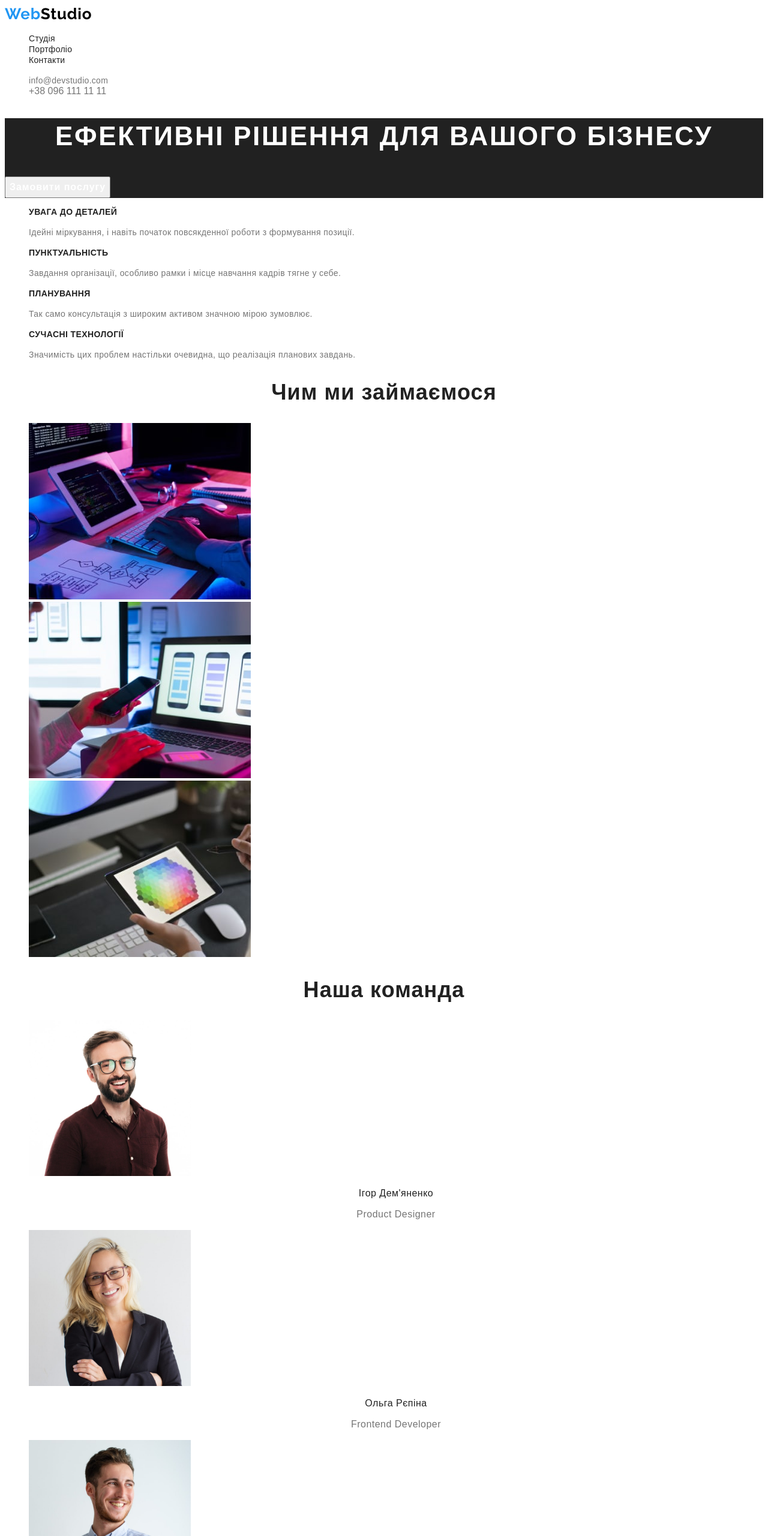
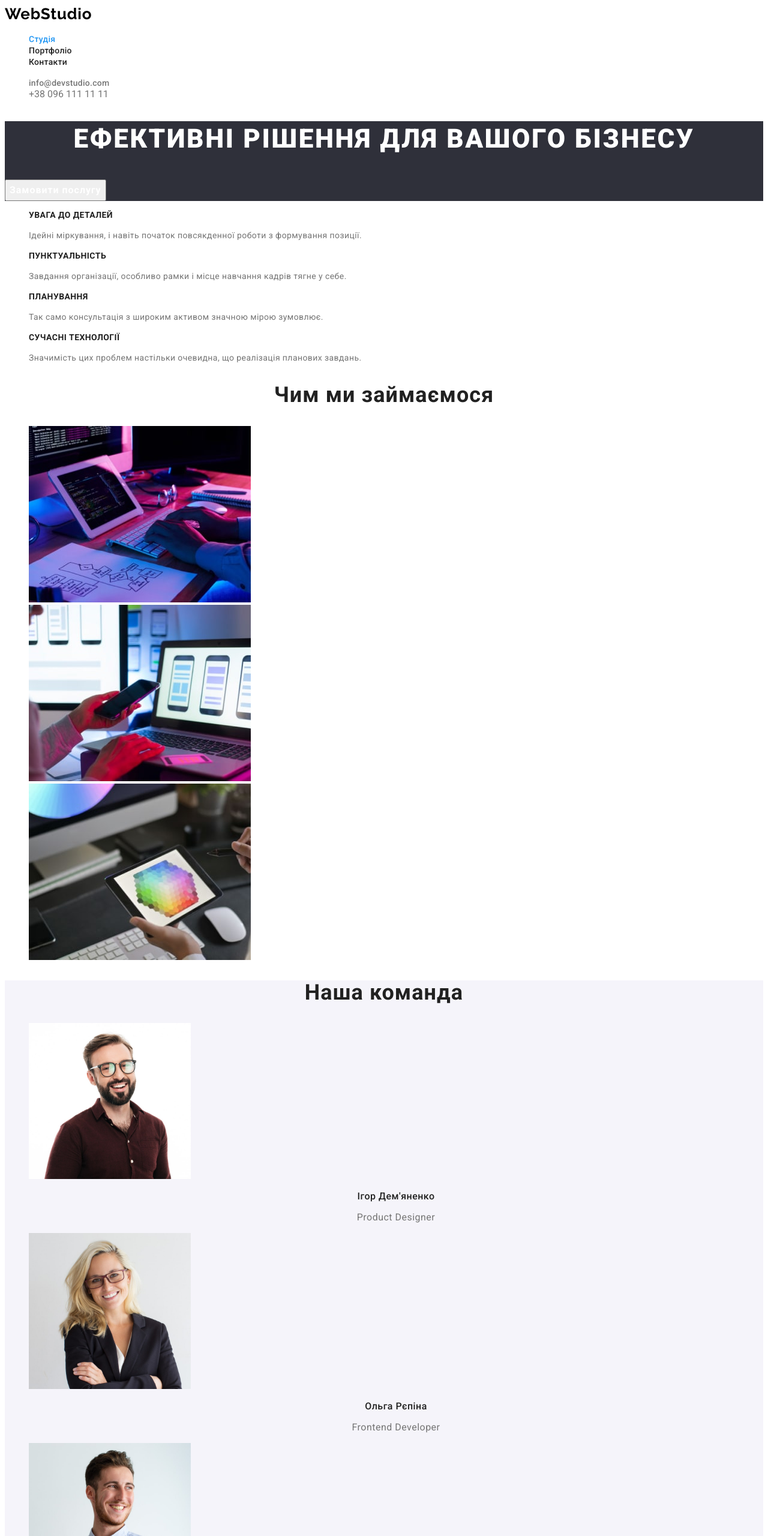
Before and after one commit to 34Maryna/goit-markup-hw-02, a plain HTML site: page index.html in a window 1280 px wide. Shown: the top 2560 px of the page at 60% size. Drawn offline with Linux system fonts and the light colour scheme.

Commit message:
Correction of mistakes

```diff
--- a/css/style.css
+++ b/css/style.css
@@ -2,9 +2,13 @@
 --primary-header-color: #212121;
 --second-color: #757575;
 --accent-color: #2196F3;
+--primary-color: #212121;
+
 }
 body {
-    font-family: 'Roboto Regular', sans-serif;
+font-family: 'Roboto', sans-serif;
+color: #757575;
+background-color:#ffffff;
 }
 
     /*---UNIVERSAL CLASSES---*/
@@ -29,14 +33,12 @@ letter-spacing: 0.03em;
 color: var(--primary-header-color);
 }
 .text {
-font-weight: 400;
 font-size: 14px;
 line-height: 1.71;
 letter-spacing: 0.03em;
 }
 .logo {
-font-family: 'Raleway';
-font-style: normal;
+font-family: 'Raleway', sans-serif;
 font-weight: 700;
 font-size: 26px;
 line-height: 1.19;
@@ -46,11 +48,11 @@ letter-spacing: 0.03em;
 .header-logo {
 color: #000000;
 }
-.accent {
-color: var(--accent-color);
+.current {
+color: #2196F3;
 }
 .header-link {
-color: #212121;
+color: var(--primary-color);
 }
 .header-link:hover,
 .header-link:focus,
@@ -65,7 +67,7 @@ color: var(--second-color);
 
     /*---HERO---*/
 .hero {
-background-color: #212121;
+background-color: #2F303A;
 }
 .hero-title {
 font-weight: 900;
@@ -86,7 +88,7 @@ color: #FFFFFF;
 }
 .hero-btn:hover,
 .hero-btn:focus {
-background-color: var(--accent-color);
+background-color: #188CE8;
 }
 
 /*---PRIVILEGE---*/
@@ -118,16 +120,18 @@ color: var(--second-color);
 /*---WORK---*/
 
 /*---TEAM---*/
+.team {
+background-color: #F5F4FA;
+}
 .team-subtitle {
 font-weight: 500;
 font-size: 16px;
 line-height: 1.18;
 text-align: center;
 letter-spacing: 0.03em;
-color: #212121;
+color: var(--primary-color);
 }
 .team-info {
-font-weight: 400;
 font-size: 16px;
 line-height: 1.18;
 text-align: center;
@@ -137,7 +141,7 @@ color: var(--second-color);
 
 /*---FOOTER---*/
 .footer {
-background-color: #212121;
+background-color: #2F303A;
 }
 .footer-logo {
 color: #FFFFFF;
@@ -149,30 +153,41 @@ color: #FFFFFF;
 .footer-address {
 color: rgba(255, 255, 255, 0.6);
 }
-
+.footer-links:hover,
+.footer-links:focus {
+color: var(--accent-color);
+}
 
 /*---PORTFOLIO---*/
 .portfolio-btn {
+font-family: 'Roboto', sans-serif;
+font-style: normal;
 font-weight: 500;
 font-size: 16px;
 line-height: 1.62;
 text-align: center;
+cursor: pointer;
 letter-spacing: 0.03em;
-color: #212121;
+color: var(--primary-color);
+}
+.current {
+color: #2196F3;
 }
 .portfolio-btn:hover,
 .portfolio-btn:focus {
-background: var(--accent-color);
+color: #FFFFFF;
+box-shadow: 0px 3px 1px rgba(0, 0, 0, 0.1), 0px 1px 2px rgba(0, 0, 0, 0.08), 0px 2px 2px rgba(0, 0, 0, 0.12);
+border-radius: 4px;
+background: #2196F3;
 }
 .portfolio-text {
 font-weight: 700;
 font-size: 18px;
 line-height: 2;
 letter-spacing: 0.06em;
-color: #212121;
+color: var(--primary-color);
 }
 .portfolio-info {
-font-weight: 400;
 font-size: 16px;
 line-height: 1.88;
 letter-spacing: 0.03em;
--- a/index.html
+++ b/index.html
@@ -14,10 +14,10 @@
 <!--Шапка сайту-->
 <body>
    <header class="header">
-    <a href="/" class="header-logo logo link"><span class="accent logo link">Web</span>Studio</a>
+    <a href="index.html" class="header-logo logo link"><span class="accent logo link">Web</span>Studio</a>
    <nav class="header-nav">
       <ul class="header-list list">
-         <li><a href="" class="header-link link links">Студія</a></li>
+         <li><a href="" class="header-link link current links">Студія</a></li>
          <li><a href="./portfolio.html" class="header-link link links">Портфоліо</a></li>
          <li><a href="" class="header-link link links">Контакти</a></li>
        </ul>
```
Also changed, not shown: portfolio.html (+1 -1 lines).
